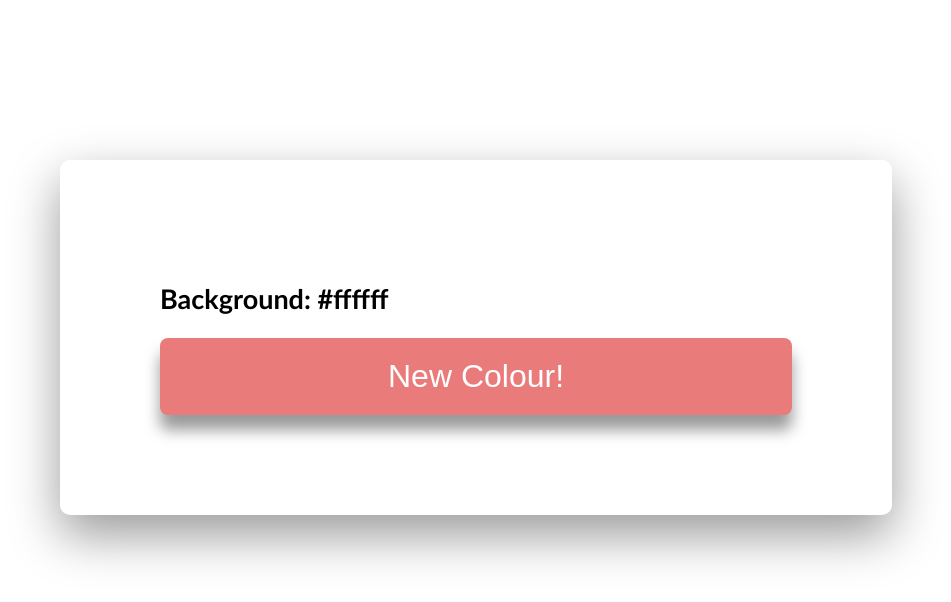
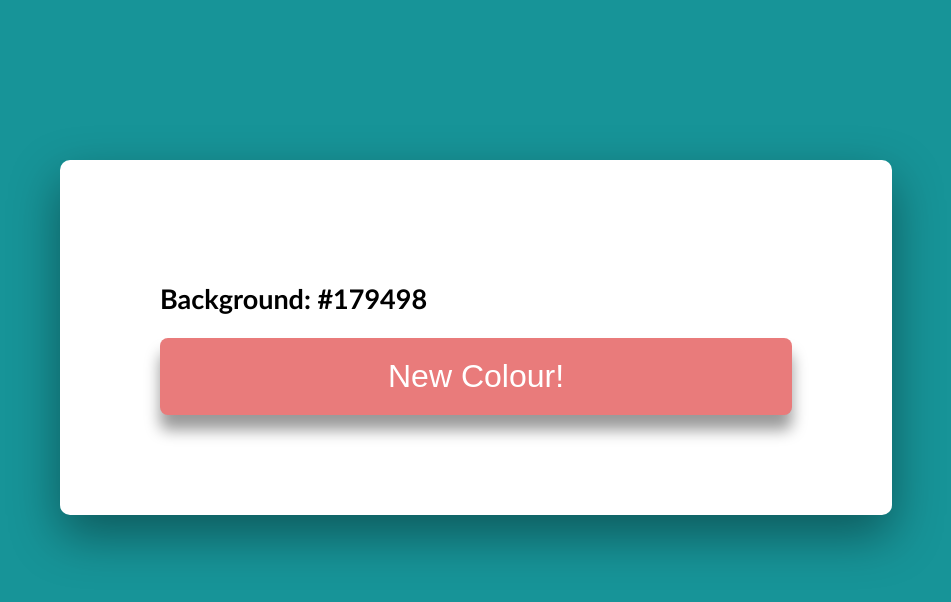
Before and after one commit to ArjunSemwal02/Colour-Flipper, a plain HTML site: page index.html in a window 1280 px wide. Both pictures are taken after a click on the button "New Colour!". Shown: the whole page, without its empty margins (164-1115 px from the left). Drawn offline with Linux system fonts and the light colour scheme.

Commit message:
updated script and style
changed the type of variable in script in a function and added a property in style

```diff
--- a/script.js
+++ b/script.js
@@ -12,7 +12,7 @@ function getRandomHexValue() {
 }
 
 function getRandomHexString(stringLength) {
-    const colourString = '';
+    let colourString = '';
 
     for(let i = 0; i < stringLength; i++)
         colourString += getRandomHexValue();
--- a/style.css
+++ b/style.css
@@ -1,4 +1,5 @@
 section#colour-display{
+    background-color: #ffffff;
     margin: 10rem auto;
     width: 50%;
     box-shadow: 0px 20px 50px rgba(0,0,0,.4);
```
